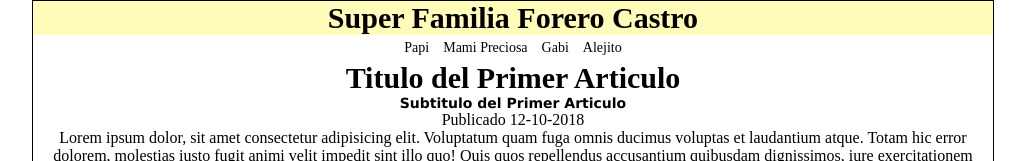
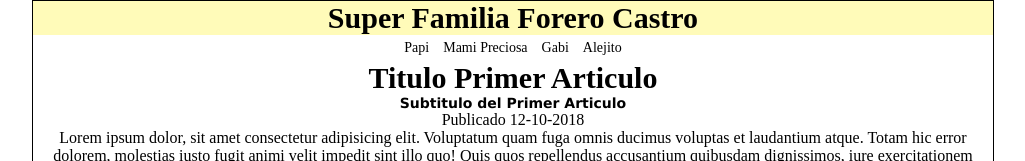
Before and after one commit to aforer68/test, a plain HTML site: page index.html in a window 1280 px wide. Shown: the top 161 px of the page, without its empty margins (127-1152 px from the left). Drawn offline with Linux system fonts and the light colour scheme.

Commit message:
Primer Commit de la Rama funcion

```diff
--- a/index.html
+++ b/index.html
@@ -30,7 +30,7 @@
             <section>
                 <article>
                     <hgroup>
-                       <h1>Titulo del Primer Articulo</h1>
+                       <h1>Titulo Primer Articulo</h1>
                        <h2>Subtitulo del Primer Articulo</h2>
                     </hgroup>
                     <time datetime="12/10/2018"> Publicado 12-10-2018</time>
```
